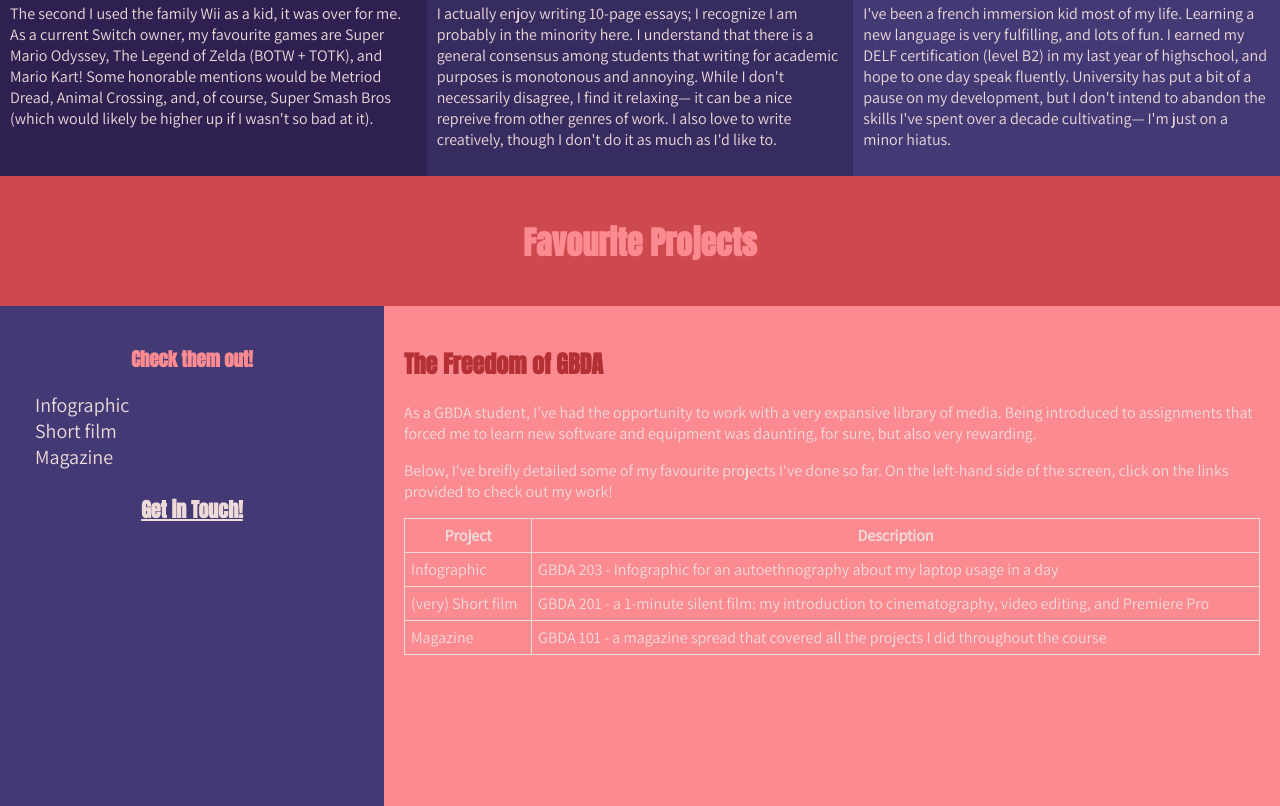
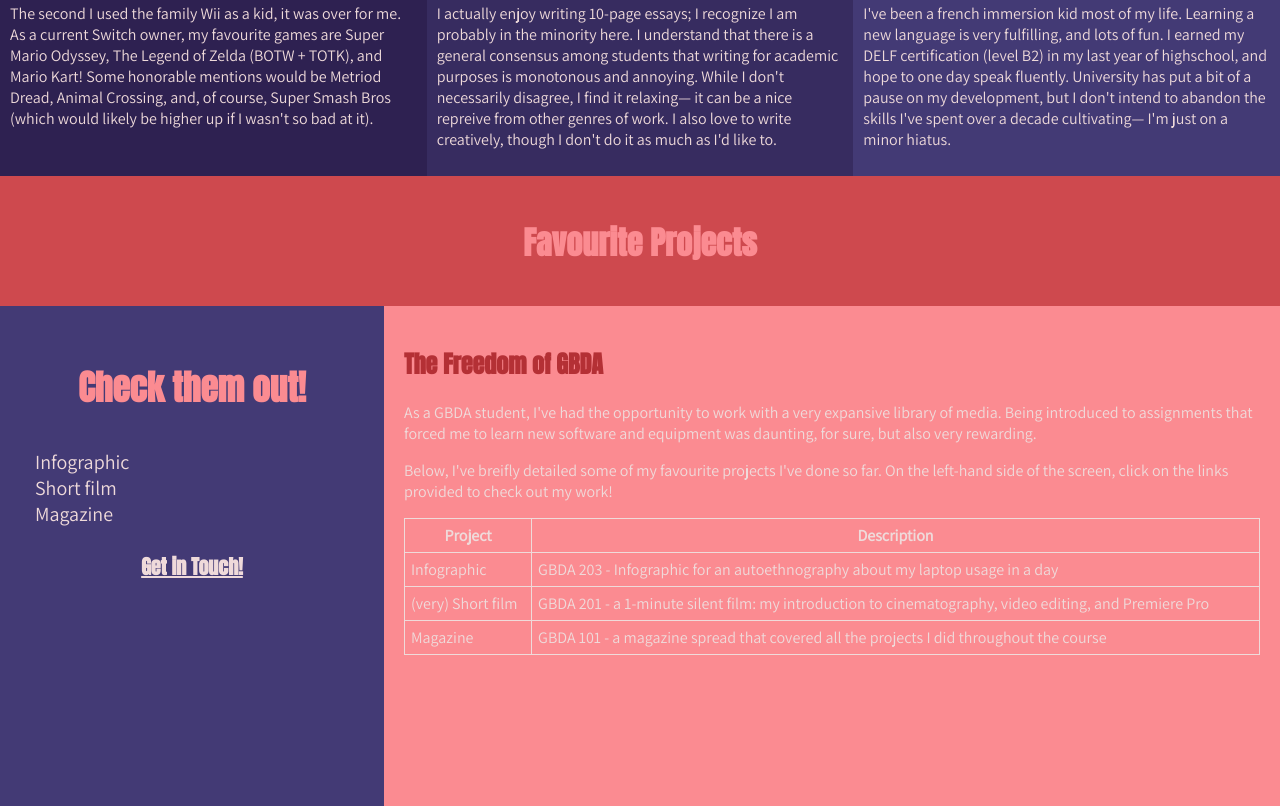
Before and after one commit to waddle-s/FInal-PRJ-4, a plain HTML site: page index.html in a window 1280 px wide. Shown: the part 1984-2790 px from the top of the page. Drawn offline with Linux system fonts and the light colour scheme.

Commit message:
h1 font size update section 3 retry

```diff
--- a/index.html
+++ b/index.html
@@ -249,7 +249,7 @@ header {
     }
 
     #section3 nav h1 {
-      font-size: 35;
+      font-size: 35px;
     }
 
     #section3 nav a:hover {
```
